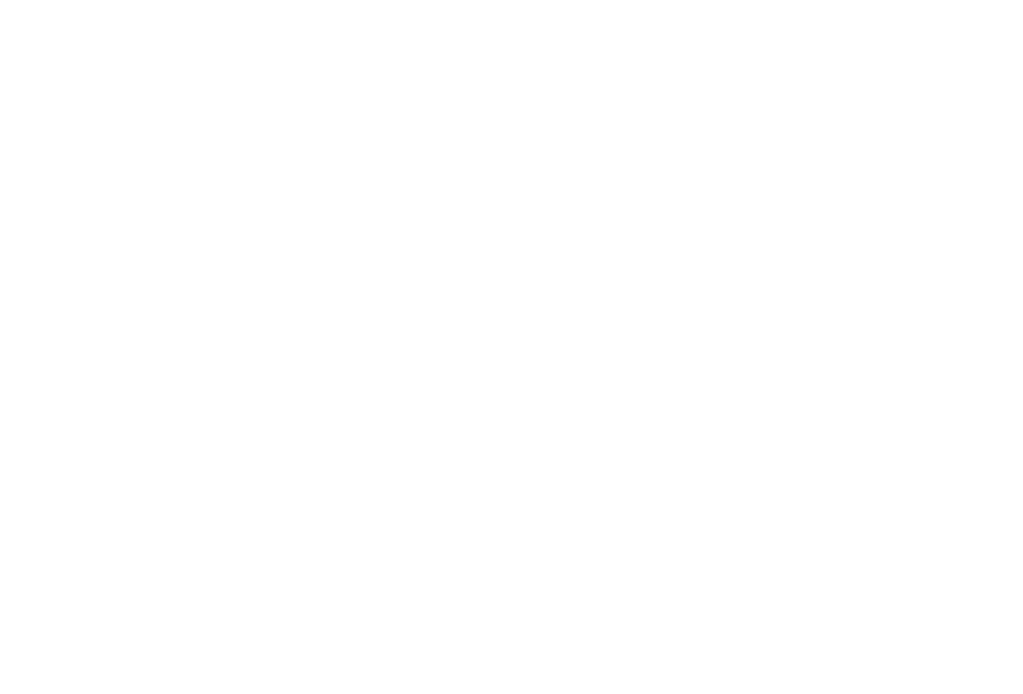
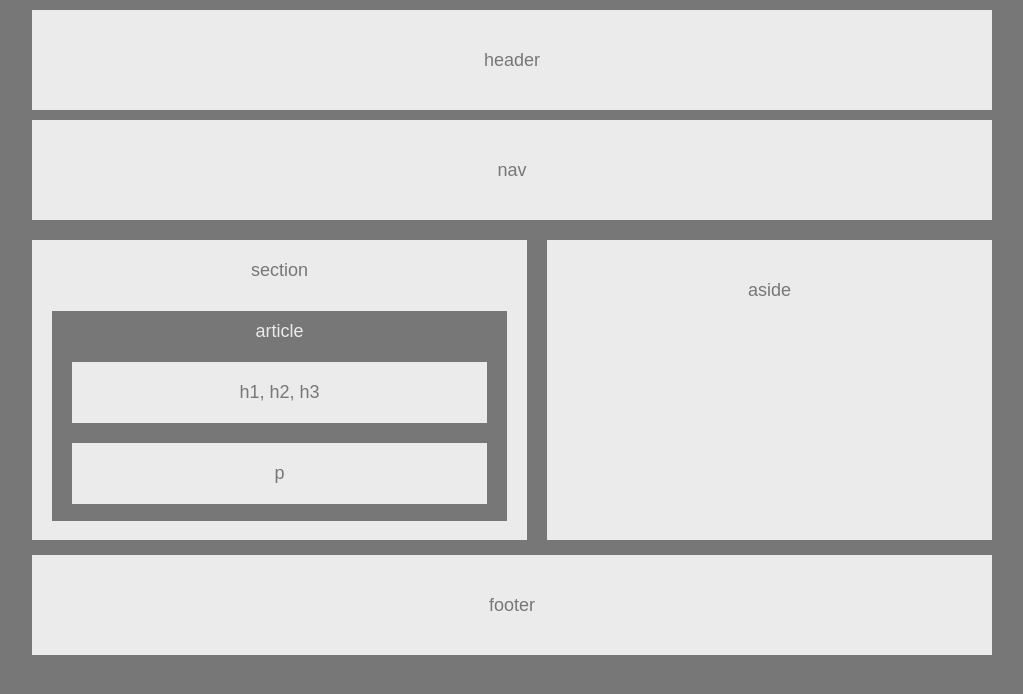
Before and after one commit to GitJoeCode/HW-Wireframe, a plain HTML site: page index.html in a window 1280 px wide. Shown: the whole page, without its empty margins (128-1151 px from the left). Drawn offline with Linux system fonts and the light colour scheme.

Commit message:
uploading homework basic

```diff
--- a/index.html
+++ b/index.html
@@ -1,6 +1,28 @@
-<!doctype html>
+<!DOCTYPE html>
+<html>
+    <head>
+        <title>Building a Wireframe basic assignment</title>
+        <link rel="stylesheet" type="text/css" href="style.css">
+    </head>
 
-<html>
+    <body>
+
+        <p id="header">header</p>
+
+        <nav id="nav">nav</nav>
+
+        <section id="section">
+                section
+                <section id="article">
+                    article
+                    <p>h1, h2, h3</p>
+                    <p>p</p>
+                </section>
+        </section>
+
+        <aside id="aside">aside</aside>
+        <footer id="footer">footer</footer>
+    </body>
 
 
 </html>
--- a/style.css
+++ b/style.css
@@ -0,0 +1,83 @@
+*{
+    box-sizing: border-box;
+}
+
+body{
+    font-family: Arial, Helvetica, sans-serif;
+    color: #777;
+    background: #777;
+    width: 960px;
+    font-size: 18px;
+    position: relative;
+    margin: auto;
+}
+
+#header{
+    text-align: center;
+    background: #ebebeb;
+    margin: 10px auto;
+    width: 960px;
+    padding-top: 40px;
+    height: 100px;
+}
+
+#nav
+{
+    text-align: center;
+    background: #ebebeb;
+    margin-bottom: 20px;
+    padding-top: 40px;
+    height: 100px;
+}
+
+#section{
+    background: #ebebeb;
+    color: #777;
+    width: 495px;
+    text-align: center;
+    height: 300px;
+    padding: 20px;
+    margin-bottom: 15px;
+    position: relative;
+    float: left;
+    /*  clear: both;  */
+}
+
+#article{
+    color: #ebebeb;
+    background: #777;
+    height: 210px;
+    bottom: 20px;
+    margin: auto;
+    position: relative;
+    padding-top: 10px;
+    top: 30px;
+}
+
+p {
+    background: #ebebeb;
+    padding: 20px;
+    margin: 20px;
+    color: #777;
+}
+
+#aside{
+    text-align: center;
+    width: 445px;
+    background: #ebebeb;
+    color: #777;
+    padding-top: 40px;
+    /*  margin: 0 0 15px 515px;  */
+    float: right;
+    height: 300px;
+    overflow:auto;
+}
+
+#footer {
+    clear: both;
+    background: #ebebeb;
+    color: #777;
+    text-align: center;
+    padding-top: 40px;
+    height: 100px;
+}
```
